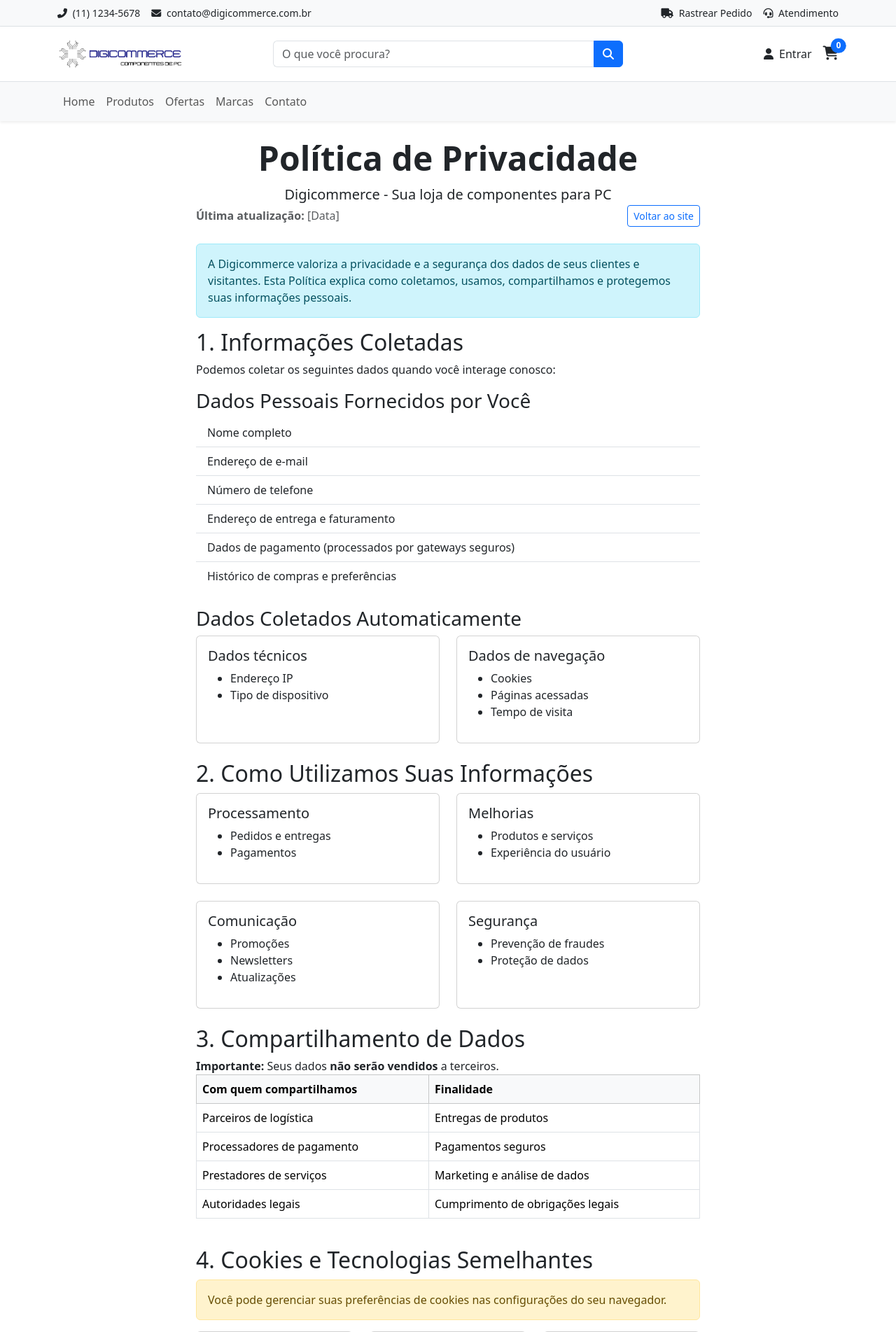
After one commit to netunof/ecommerce, a PHP site: page /app/views/politica.php in a window 1280 px wide. The commit adds this page. Shown: the top 1903 px of the page at 70% size. Run offline with PHP 8.4, Linux system fonts and the light colour scheme.

```diff
--- a/app/views/layout/cabecalho.php
+++ b/app/views/layout/cabecalho.php
@@ -56,7 +56,8 @@
                 <div class="col-md-6">
                     <form class="search-box mx-auto" action="/" method="get">
                         <div class="input-group">
-                            <input class="form-control border-end-0" type="search" name="produto_nome" placeholder="O que você procura?" required>
+                            <input class="form-control border-end-0" type="search" name="produto_nome"
+                            placeholder="O que você procura?" id="searchInput" required>
                             <button class="btn btn-primary" type="submit">
                                 <i class="fa-solid fa-magnifying-glass"></i>
                             </button>
--- a/app/views/layout/rodape.php
+++ b/app/views/layout/rodape.php
@@ -6,10 +6,10 @@
                     <div class="col-md-3">
                         <h5 class="text-uppercase mb-4">O que deseja?</h5>
                         <ul class="list-unstyled">
-                            <li class="mb-2"><a href="index.php" class="text-white text-decoration-none"><i class="fas fa-home me-2"></i> Página inicial</a></li>
-                            <li class="mb-2"><a href="clientelogin.php" class="text-white text-decoration-none"><i class="fas fa-sign-in-alt me-2"></i> Login</a></li>
+                            <li class="mb-2"><a href="/" class="text-white text-decoration-none"><i class="fas fa-home me-2"></i> Página inicial</a></li>
+                            <li class="mb-2"><a href="/login" class="text-white text-decoration-none"><i class="fas fa-sign-in-alt me-2"></i> Login</a></li>
                             <li class="mb-2"><a href="admin.php" class="text-white text-decoration-none"><i class="fas fa-lock me-2"></i> Área admin</a></li>
-                            <li class="mb-2"><a href="/produtos" class="text-white text-decoration-none"><i class="fas fa-search me-2"></i> Buscar produto</a></li>
+                            <li class="mb-2"><a href="#" class="text-white text-decoration-none" id="focusSearchLink"></a><i class="fas fa-search me-2"></i> Buscar produto</a></li>
                         </ul>
                     </div>
 
@@ -36,7 +36,7 @@
                         <ul class="list-unstyled">
                             <li class="mb-2"><a href="/termos-servico" class="text-white text-decoration-none"><i class="fas fa-file-contract me-2"></i> Termos de serviço</a></li>
                             <li class="mb-2"><a href="/termos-uso" class="text-white text-decoration-none"><i class="fas fa-file-signature me-2"></i> Termos de uso</a></li>
-                            <li class="mb-2"><a href="/privacidade" class="text-white text-decoration-none"><i class="fas fa-shield-alt me-2"></i> Política de privacidade</a></li>
+                            <li class="mb-2"><a href="/politica" class="text-white text-decoration-none"><i class="fas fa-shield-alt me-2"></i> Política de privacidade</a></li>
                         </ul>
                     </div>
                 </div>
--- /dev/null
+++ b/app/views/politica.php
@@ -0,0 +1,232 @@
+<?php include_once 'layout/cabecalho.php'; ?>
+
+<div class="privacy-header">
+    <div class="container">
+        <div class="row">
+            <div class="col-lg-8 mx-auto text-center">
+                <h1 class="display-5 fw-bold">Política de Privacidade</h1>
+                <p class="lead mb-0">Digicommerce - Sua loja de componentes para PC</p>
+            </div>
+        </div>
+    </div>
+</div>
+
+<div class="container">
+    <div class="row">
+        <div class="col-lg-8 mx-auto">
+            <div class="d-flex justify-content-between align-items-center mb-4">
+                <p class="text-muted mb-0"><strong>Última atualização:</strong> [Data]</p>
+                <a href="/" class="btn btn-outline-primary btn-sm">Voltar ao site</a>
+            </div>
+
+            <div class="alert alert-info">
+                A Digicommerce valoriza a privacidade e a segurança dos dados de seus clientes e visitantes.
+                Esta Política explica como coletamos, usamos, compartilhamos e protegemos suas informações pessoais.
+            </div>
+
+            <h2 class="section-title">1. Informações Coletadas</h2>
+            <p>Podemos coletar os seguintes dados quando você interage conosco:</p>
+
+            <h3 class="subsection-title">Dados Pessoais Fornecidos por Você</h3>
+            <ul class="list-group list-group-flush mb-4">
+                <li class="list-group-item">Nome completo</li>
+                <li class="list-group-item">Endereço de e-mail</li>
+                <li class="list-group-item">Número de telefone</li>
+                <li class="list-group-item">Endereço de entrega e faturamento</li>
+                <li class="list-group-item">Dados de pagamento (processados por gateways seguros)</li>
+                <li class="list-group-item">Histórico de compras e preferências</li>
+            </ul>
+
+            <h3 class="subsection-title">Dados Coletados Automaticamente</h3>
+            <div class="row row-cols-1 row-cols-md-2 g-4 mb-4">
+                <div class="col">
+                    <div class="card h-100">
+                        <div class="card-body">
+                            <h5 class="card-title">Dados técnicos</h5>
+                            <ul>
+                                <li>Endereço IP</li>
+                                <li>Tipo de dispositivo</li>
+                            </ul>
+                        </div>
+                    </div>
+                </div>
+                <div class="col">
+                    <div class="card h-100">
+                        <div class="card-body">
+                            <h5 class="card-title">Dados de navegação</h5>
+                            <ul>
+                                <li>Cookies</li>
+                                <li>Páginas acessadas</li>
+                                <li>Tempo de visita</li>
+                            </ul>
+                        </div>
+                    </div>
+                </div>
+            </div>
+
+            <h2 class="section-title">2. Como Utilizamos Suas Informações</h2>
+            <div class="row g-4 mb-4">
+                <div class="col-md-6">
+                    <div class="card h-100">
+                        <div class="card-body">
+                            <h5 class="card-title"><i class="bi bi-cart-check"></i> Processamento</h5>
+                            <ul>
+                                <li>Pedidos e entregas</li>
+                                <li>Pagamentos</li>
+                            </ul>
+                        </div>
+                    </div>
+                </div>
+                <div class="col-md-6">
+                    <div class="card h-100">
+                        <div class="card-body">
+                            <h5 class="card-title"><i class="bi bi-graph-up"></i> Melhorias</h5>
+                            <ul>
+                                <li>Produtos e serviços</li>
+                                <li>Experiência do usuário</li>
+                            </ul>
+                        </div>
+                    </div>
+                </div>
+                <div class="col-md-6">
+                    <div class="card h-100">
+                        <div class="card-body">
+                            <h5 class="card-title"><i class="bi bi-envelope"></i> Comunicação</h5>
+                            <ul>
+                                <li>Promoções</li>
+                                <li>Newsletters</li>
+                                <li>Atualizações</li>
+                            </ul>
+                        </div>
+                    </div>
+                </div>
+                <div class="col-md-6">
+                    <div class="card h-100">
+                        <div class="card-body">
+                            <h5 class="card-title"><i class="bi bi-shield-lock"></i> Segurança</h5>
+                            <ul>
+                                <li>Prevenção de fraudes</li>
+                                <li>Proteção de dados</li>
+                            </ul>
+                        </div>
+                    </div>
+                </div>
+            </div>
+
+            <h2 class="section-title">3. Compartilhamento de Dados</h2>
+            <div class="note-box">
+                <p class="mb-0"><strong>Importante:</strong> Seus dados <strong>não serão vendidos</strong> a terceiros.</p>
+            </div>
+            <div class="table-responsive mb-4">
+                <table class="table table-bordered">
+                    <thead class="table-light">
+                        <tr>
+                            <th>Com quem compartilhamos</th>
+                            <th>Finalidade</th>
+                        </tr>
+                    </thead>
+                    <tbody>
+                        <tr>
+                            <td>Parceiros de logística</td>
+                            <td>Entregas de produtos</td>
+                        </tr>
+                        <tr>
+                            <td>Processadores de pagamento</td>
+                            <td>Pagamentos seguros</td>
+                        </tr>
+                        <tr>
+                            <td>Prestadores de serviços</td>
+                            <td>Marketing e análise de dados</td>
+                        </tr>
+                        <tr>
+                            <td>Autoridades legais</td>
+                            <td>Cumprimento de obrigações legais</td>
+                        </tr>
+                    </tbody>
+                </table>
+            </div>
+
+            <h2 class="section-title">4. Cookies e Tecnologias Semelhantes</h2>
+            <div class="alert alert-warning">
+                <p class="mb-0">Você pode gerenciar suas preferências de cookies nas configurações do seu navegador.</p>
+            </div>
+            <div class="row g-4 mb-4">
+                <div class="col-md-4">
+                    <div class="card h-100">
+                        <div class="card-body text-center">
+                            <h5 class="card-title">Navegação</h5>
+                            <p>Melhorar sua experiência no site</p>
+                        </div>
+                    </div>
+                </div>
+                <div class="col-md-4">
+                    <div class="card h-100">
+                        <div class="card-body text-center">
+                            <h5 class="card-title">Personalização</h5>
+                            <p>Conteúdo e anúncios relevantes</p>
+                        </div>
+                    </div>
+                </div>
+                <div class="col-md-4">
+                    <div class="card h-100">
+                        <div class="card-body text-center">
+                            <h5 class="card-title">Análise</h5>
+                            <p>Estatísticas de tráfego</p>
+                        </div>
+                    </div>
+                </div>
+            </div>
+
+            <h2 class="section-title">5. Segurança dos Dados</h2>
+            <div class="card mb-4">
+                <div class="card-body">
+                    <h5 class="card-title">Medidas de segurança implementadas:</h5>
+                    <ul>
+                        <li>Criptografia de dados</li>
+                        <li>Acesso restrito</li>
+                        <li>Monitoramento contínuo</li>
+                    </ul>
+                    <div class="alert alert-light">
+                        <p class="mb-0">Nenhum sistema é 100% seguro. Recomendamos que você também tome precauções ao navegar na internet.</p>
+                    </div>
+                </div>
+            </div>
+
+            <h2 class="section-title">6. Seus Direitos</h2>
+            <div class="row g-4 mb-4">
+                <div class="col-md-6">
+                    <div class="card h-100">
+                        <div class="card-body">
+                            <h5 class="card-title">Controle sobre seus dados</h5>
+                            <ul>
+                                <li>Acessar seus dados</li>
+                                <li>Corrigir informações</li>
+                                <li>Excluir dados pessoais</li>
+                            </ul>
+                        </div>
+                    </div>
+                </div>
+                <div class="col-md-6">
+                    <div class="card h-100">
+                        <div class="card-body">
+                            <h5 class="card-title">Outros direitos</h5>
+                            <ul>
+                                <li>Revogar consentimento</li>
+                                <li>Solicitar portabilidade</li>
+                                <li>Opor-se a processamentos</li>
+                            </ul>
+                        </div>
+                    </div>
+                </div>
+            </div>
+            <p>Para exercer esses direitos, entre em contato conosco.</p>
+
+            <div class="note-box">
+                <h5>Alterações na Política</h5>
+                <p>Esta política pode ser atualizada periodicamente. A versão mais recente estará sempre disponível em nosso site.</p>
+            </div>
+        </div>
+    </div>
+</div>
+
+<?php include_once 'layout/rodape.php'; ?>
--- a/index.php
+++ b/index.php
@@ -238,6 +238,10 @@ switch ($path) {
         $carrinhoController->limpar();
         break;
 
+    #UTILIDADES
+    case '/politica':
+        require_once 'app/views/politica.php';
+        break;
     default:
         http_response_code(404);
         echo "404 - Page not found";
--- a/public/js/scripts.js
+++ b/public/js/scripts.js
@@ -280,6 +280,22 @@ document.getElementById('novaMarcaModal').addEventListener('hidden.bs.modal', fu
     document.getElementById('formNovaMarca').classList.remove('was-validated');
 });
 
+//Vai para a barra de pesquisa ao clicar no botão do rodapé
+document.getElementById('focusSearchLink').addEventListener('click', function(e) {
+e.preventDefault(); // Impede o comportamento padrão do link
+
+// Verifica se o campo de pesquisa existe na página atual
+const searchInput = document.getElementById('searchInput');
+if (searchInput) {
+    searchInput.focus();
+
+    // Rolagem suave até o campo (opcional)
+    searchInput.scrollIntoView({
+        behavior: 'smooth',
+        block: 'center'
+    });
+}});
+
 // Inicializa todas as funções quando o DOM estiver carregado
 document.addEventListener('DOMContentLoaded', function() {
     setupFormValidation();
```
Also changed, not shown: app/controllers/CarrinhoController.php (+5 -5 lines), app/views/auth/register.php (+0 -29 lines), app/views/categoria/edit.php (+0 -17 lines), app/views/cliente/address.php (+0 -18 lines), app/views/cliente/edit.php (+0 -32 lines), app/views/home.php (+7 -7 lines), app/views/produto/edit.php (+5 -3 lines), 2 other files.
